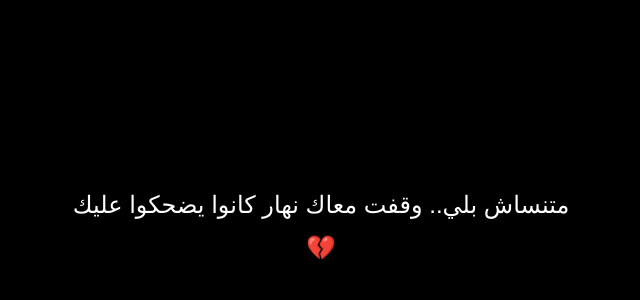
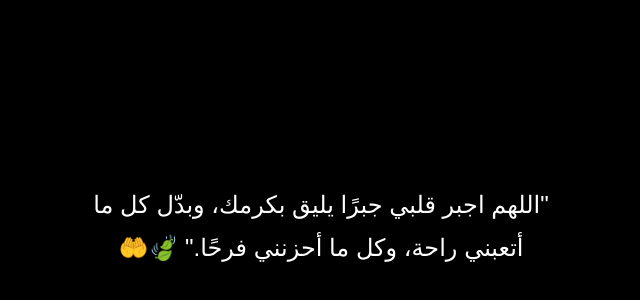
Before and after one commit to MaSsiAGaw/MaSsiAGaw.github.io, a plain HTML site: page index.html in a window 1280 px wide. Shown: the part 174-474 px from the top of the page, without its empty margins (319-959 px from the left). Drawn offline with Linux system fonts and the light colour scheme.

Commit message:
Remove a line from the message in index.html
Removed a line of text from the message div.

```diff
--- a/index.html
+++ b/index.html
@@ -51,8 +51,7 @@
 <body>
 
   <div class="message">
-متنساش بلي..
-    وقفت معاك نهار كانوا يضحكوا عليك 💔
+"اللهم اجبر قلبي جبرًا يليق بكرمك، وبدّل كل ما أتعبني راحة، وكل ما أحزنني فرحًا." 🍃🤲
   </div>
 
 </body>
```
